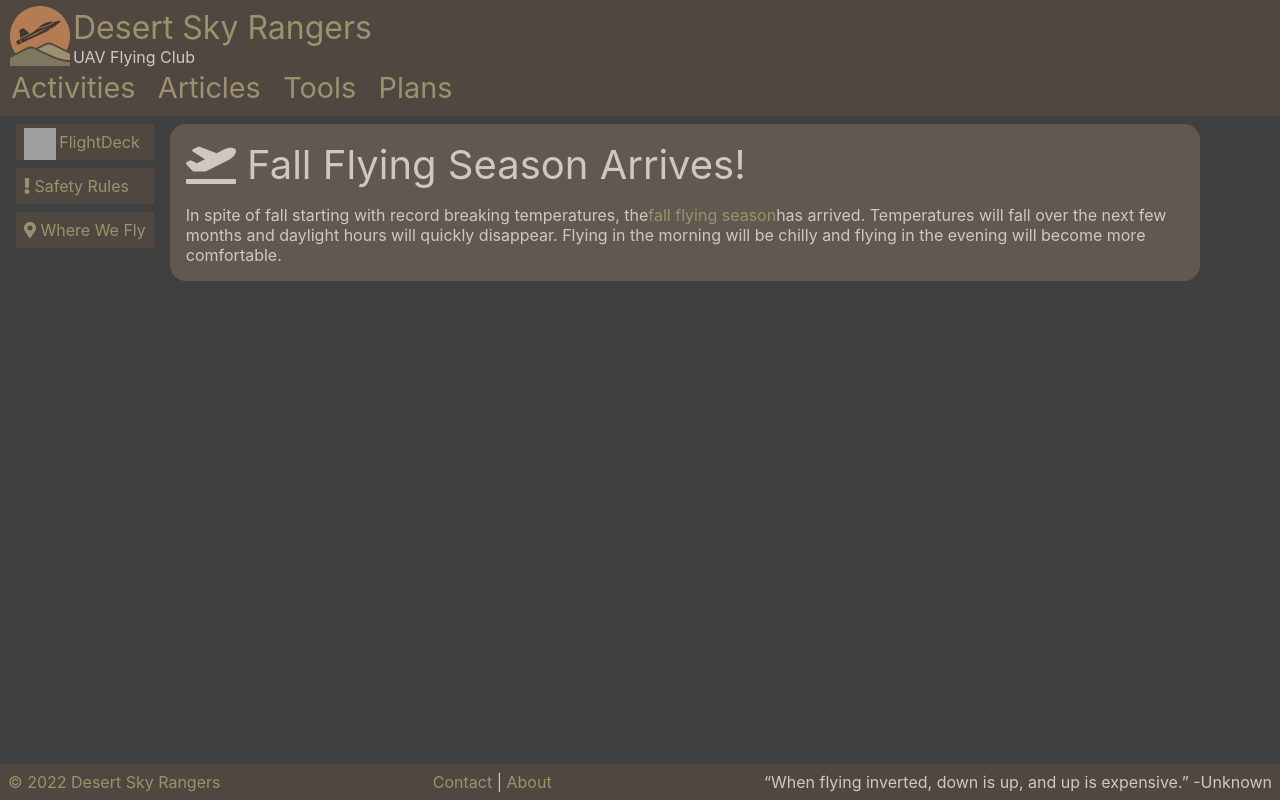
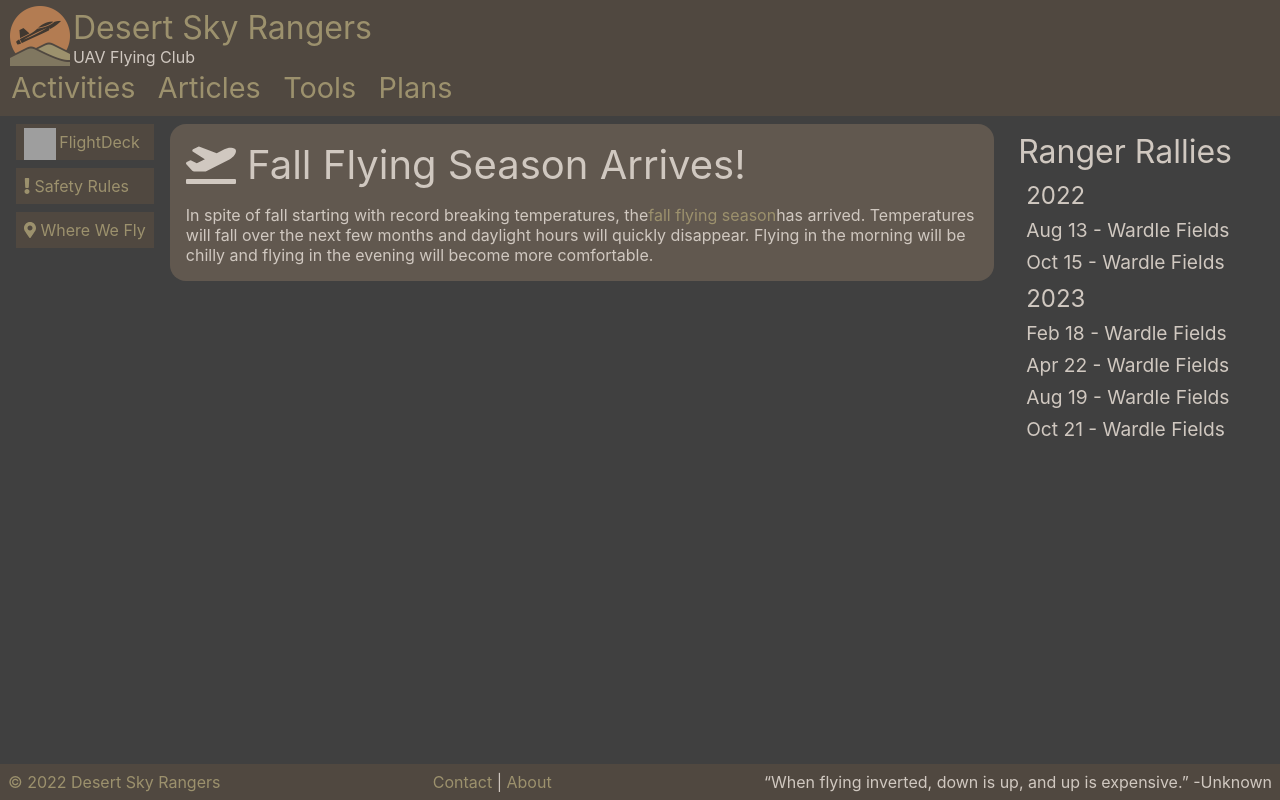
Before and after one commit to desertskyrangers/www.desertskyrangers.org, a React (Create React App) app: page / in a window 1280 px wide. Built offline with nearby package versions, Linux system fonts and the light colour scheme; grey boxes are pictures that could not be loaded.

Commit message:
Update home page

```diff
--- a/src/App.css
+++ b/src/App.css
@@ -238,7 +238,7 @@ h6 {
 	margin: 1rem 2rem;
 
 	display: flex;
-	flex-flow: row nowrap;
+	flex-flow: column nowrap;
 	/* along the main axis */
 	justify-content: right;
 	/* along the cross axis */
@@ -254,6 +254,7 @@ h6 {
 .news .title {
 	font-size: 2rem;
 	margin: 0 0 0 -0.5rem;
+	white-space: nowrap;
 }
 
 .footer {
--- a/src/Home.js
+++ b/src/Home.js
@@ -29,6 +29,21 @@ export default class Home extends React.Component {
 
 					</div>
 					<div className="news column">
+						<div>
+							<p className='title'>Ranger Rallies</p>
+						</div>
+						<div>
+							<h5>2022</h5>
+							<h6>Aug 13 - Wardle Fields</h6>
+							<h6>Oct 15 - Wardle Fields</h6>
+						</div>
+						<div>
+							<h5>2023</h5>
+							<h6>Feb 18 - Wardle Fields</h6>
+							<h6>Apr 22 - Wardle Fields</h6>
+							<h6>Aug 19 - Wardle Fields</h6>
+							<h6>Oct 21 - Wardle Fields</h6>
+						</div>
 					</div>
 				</div>
 			</div>
```
